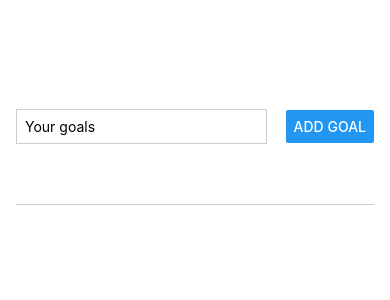
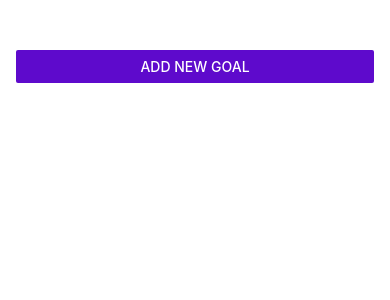
Before and after one commit to sssancho/first-app-react, a React Native app in the folder RNcourse/: screen / in a window 390 px wide. Shown: the top 300 px of the page. Built offline with nearby package versions, Linux system fonts and the light colour scheme.

Commit message:
Add Modal Add Goals

```diff
--- a/RNcourse/App.js
+++ b/RNcourse/App.js
@@ -4,16 +4,18 @@ import GoalInput from './components/GoalInput';
 import {
   StyleSheet,
   View,
-  Text,
-  TextInput,
   Button,
   FlatList,
 } from 'react-native';
 
 
 export default function App() {
+  const [modalIsVisible, setModalIsVisible] = useState(false) ;
+  const [courseGoals, setCourseGoals] = useState([]);
 
-  const [courseGoals, setCourseGoals] = useState([])
+  function startAddGoalHandler(){
+    setModalIsVisible(true);
+  }
 
   function addGoalHandler(enteredGoalText) {
     setCourseGoals(currentCorseGoals => [
@@ -31,9 +33,13 @@ export default function App() {
 
   return (
     <View style={styles.appContainer}>
+      <Button
+        title="Add New Goal"
+        color="#5e0acc"
+        onPress={startAddGoalHandler}
+      />
 
-      <GoalInput onAddGoal={addGoalHandler} />
-
+     <GoalInput visible={modalIsVisible} onAddGoal={addGoalHandler} />
       <View  style={styles.goalsContainer}>
         <FlatList
           data={courseGoals}
--- a/RNcourse/components/GoalInput.js
+++ b/RNcourse/components/GoalInput.js
@@ -3,13 +3,13 @@ import {
     View,
     TextInput,
     Button,
+    Modal
   } from 'react-native';
   import { useState } from 'react';
 
+function GoalInput(props){
+    const [enteredGoalText, setEnteredGoalText] = useState('')
 
-function GoalInput(props){
-
-    const [enteredGoalText, setEnteredGoalText] = useState('')
 
     function goalInputHandler(enteredText) {
         setEnteredGoalText(enteredText)
@@ -20,6 +20,7 @@ function GoalInput(props){
         setEnteredGoalText('')
     }
     return (
+      <Modal visible={props.visible} animationType="slide">
         <View style={styles.inputContainer}>
             <TextInput
                 style={styles.textInput}
@@ -28,7 +29,8 @@ function GoalInput(props){
                 value={enteredGoalText}
             />
             <Button title="Add goal" onPress={addGoalHandler}/>
-         </View>
+        </View>
+      </Modal>
     )
 };
 
--- a/RNcourse/components/GoalItem.js
+++ b/RNcourse/components/GoalItem.js
@@ -3,11 +3,16 @@ import { StyleSheet, View, Text, Pressable } from 'react-native'
 
 function GoalItem(props){
     return (
-        <Pressable onPress={props.onDeleteItem.bind(this, props.id)}>
-            <View style={styles.goalItem}>
+        <View style={styles.goalItem}>
+            <Pressable
+                android_ripple={{color: '#dddddd'}}
+                onPress={props.onDeleteItem.bind(this, props.id)}
+                style={({pressed}) => pressed && styles.pressedItem}
+            >
                 <Text style={styles.goalText}>{props.text}</Text>
-            </View>
-        </Pressable>
+            </Pressable>
+        </View>
+
     );
 }
 
@@ -16,12 +21,17 @@ export default GoalItem;
 const styles = StyleSheet.create({
     goalItem: {
         margin: 8,
-        padding: 8,
         borderRadius: 6,
         backgroundColor: '#5e0acc',
       },
 
+      pressedItem:{
+        opacity: 0.5,
+        backgroundColor: '#dddddd',
+      },
+
       goalText:{
-        color: 'white'
+        color: 'white',
+        padding: 8,
       }
 });
```
